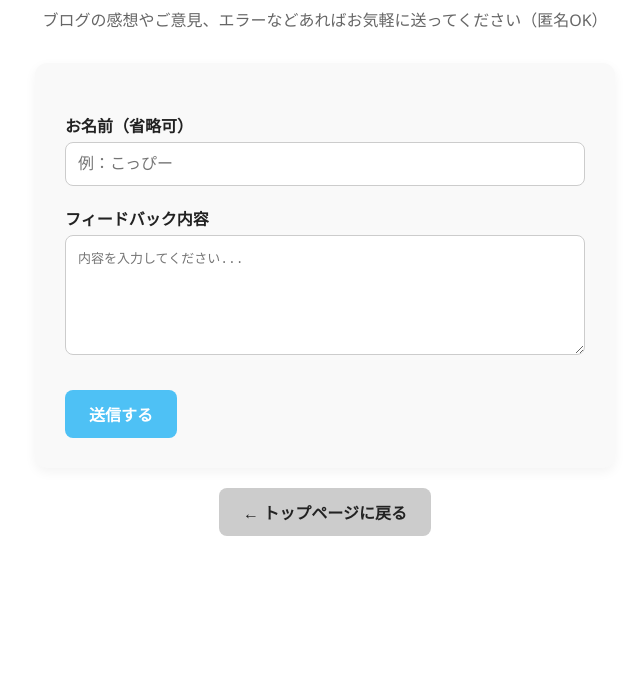
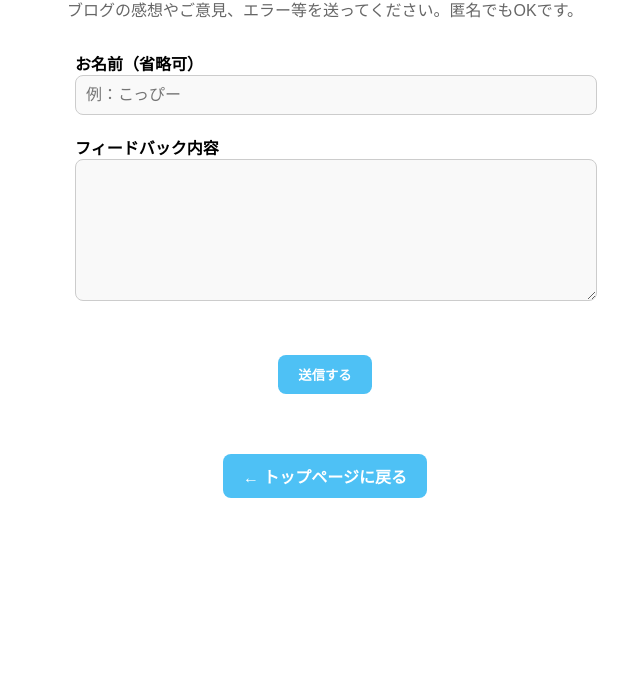
Before and after one commit to nikorihito/koppyblog, a plain HTML site: page feedback.html in a window 1280 px wide. Shown: the part 122-800 px from the top of the page, without its empty margins (315-955 px from the left). Drawn offline with Linux system fonts and the light colour scheme.

Commit message:
Update feedback.html

```diff
--- a/feedback.html
+++ b/feedback.html
@@ -8,29 +8,23 @@
   <style>
     body {
       background-color: #ffffff;
-      color: #222;
-      font-family: 'Segoe UI', sans-serif;
+      color: #000;
+      font-family: sans-serif;
       text-align: center;
       padding: 40px 20px;
     }
 
     h2 {
-      font-size: 1.8em;
-      margin-bottom: 0.5em;
+      margin-bottom: 10px;
     }
 
     p {
       color: #666;
-      margin-bottom: 2em;
     }
 
     form {
-      max-width: 520px;
-      margin: auto;
-      background: #f9f9f9;
-      padding: 30px;
-      border-radius: 12px;
-      box-shadow: 0 4px 12px rgba(0, 0, 0, 0.05);
+      max-width: 500px;
+      margin: 30px auto;
       text-align: left;
     }
 
@@ -38,19 +32,16 @@
       display: block;
       margin-top: 20px;
       font-weight: bold;
-      font-size: 1em;
     }
 
     input, textarea {
       width: 100%;
-      padding: 12px;
-      margin-top: 5px;
+      padding: 10px;
       border-radius: 8px;
       border: 1px solid #ccc;
-      background-color: #fff;
-      color: #333;
+      background-color: #f9f9f9;
+      color: #000;
       font-size: 1em;
-      box-sizing: border-box;
     }
 
     textarea {
@@ -61,52 +52,49 @@
     .button {
       display: inline-block;
       margin-top: 30px;
-      padding: 12px 24px;
+      padding: 10px 20px;
       background-color: #4ec1f5;
       color: white;
       border-radius: 8px;
-      border: none;
+      text-decoration: none;
       font-weight: bold;
-      font-size: 1em;
       cursor: pointer;
       transition: background-color 0.3s;
-      text-decoration: none;
-      text-align: center;
+      border: none;
     }
 
     .button:hover {
       background-color: #38a3d1;
     }
 
-    .back-button {
-      display: inline-block;
+    .center-button {
+      text-align: center;
       margin-top: 20px;
-      background-color: #ccc;
-      color: #222;
-    }
-
-    .back-button:hover {
-      background-color: #aaa;
     }
   </style>
 </head>
 <body>
   <h2>📮 フィードバック送信</h2>
-  <p>ブログの感想やご意見、エラーなどあればお気軽に送ってください（匿名OK）</p>
+  <p>ブログの感想やご意見、エラー等を送ってください。匿名でもOKです。</p>
 
   <form action="https://formspree.io/f/mdkzgoeb" method="POST" onsubmit="return formatMessage()">
     <label for="name">お名前（省略可）</label>
     <input type="text" id="name" name="name" placeholder="例：こっぴー" />
 
     <label for="message">フィードバック内容</label>
-    <textarea id="message" required placeholder="内容を入力してください..."></textarea>
+    <textarea id="message" required></textarea>
 
     <input type="hidden" name="message" id="fullMessage" />
     <input type="hidden" name="_subject" value="📮 こっぴーのマイクラひとやすみ フィードバック" />
-    <button type="submit" class="button">送信する</button>
+
+    <div class="center-button">
+      <button type="submit" class="button">送信する</button>
+    </div>
   </form>
 
-  <a href="index.html" class="button back-button">← トップページに戻る</a>
+  <div class="center-button">
+    <a href="index.html" class="button">← トップページに戻る</a>
+  </div>
 
   <script>
     function formatMessage() {
```
